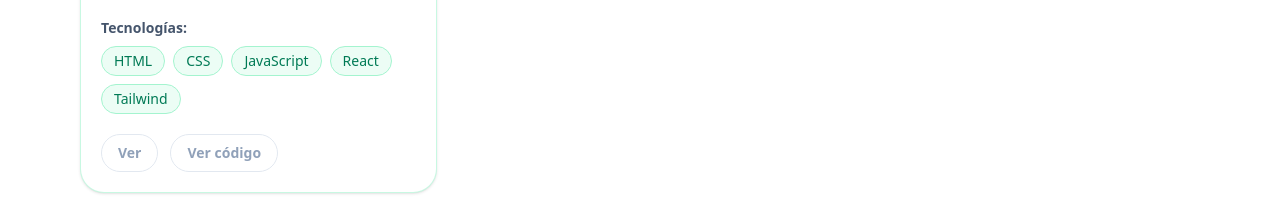
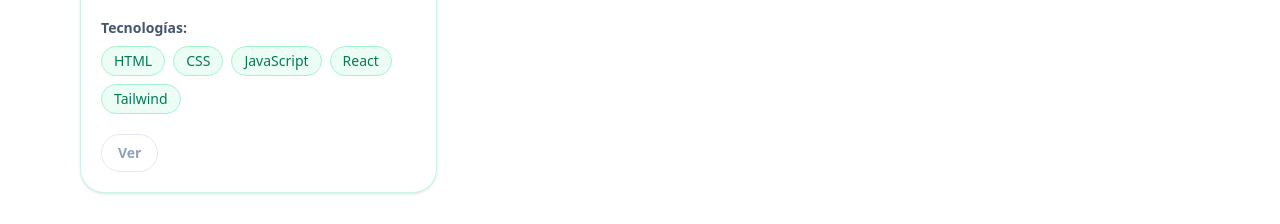
Before and after one commit to SergioMamaniUTN/PortafolioGit, a React (Vite) app: page / in a window 1280 px wide. Shown: the part 3220-3444 px from the top of the page. Built offline with nearby package versions, Linux system fonts and the light colour scheme.

Commit message:
feat: actualizacion

```diff
--- a/src/sections/Projects.jsx
+++ b/src/sections/Projects.jsx
@@ -90,12 +90,12 @@ export default function Projects() {
               >
                 {t("projects.demoSoon")}
               </a>
-              <span
+              {/*<span
                 className="cursor-not-allowed  inline-flex  items-center justify-center rounded-full border border-slate-200 bg-white px-4 py-2 text-sm font-semibold text-slate-400
                                dark:border-slate-600 dark:bg-slate-800 dark:text-slate-500"
               >
                 {t("projects.codeSoon")}
-              </span>
+              </span> */}
             </footer>
           </div>
         </article>
```
